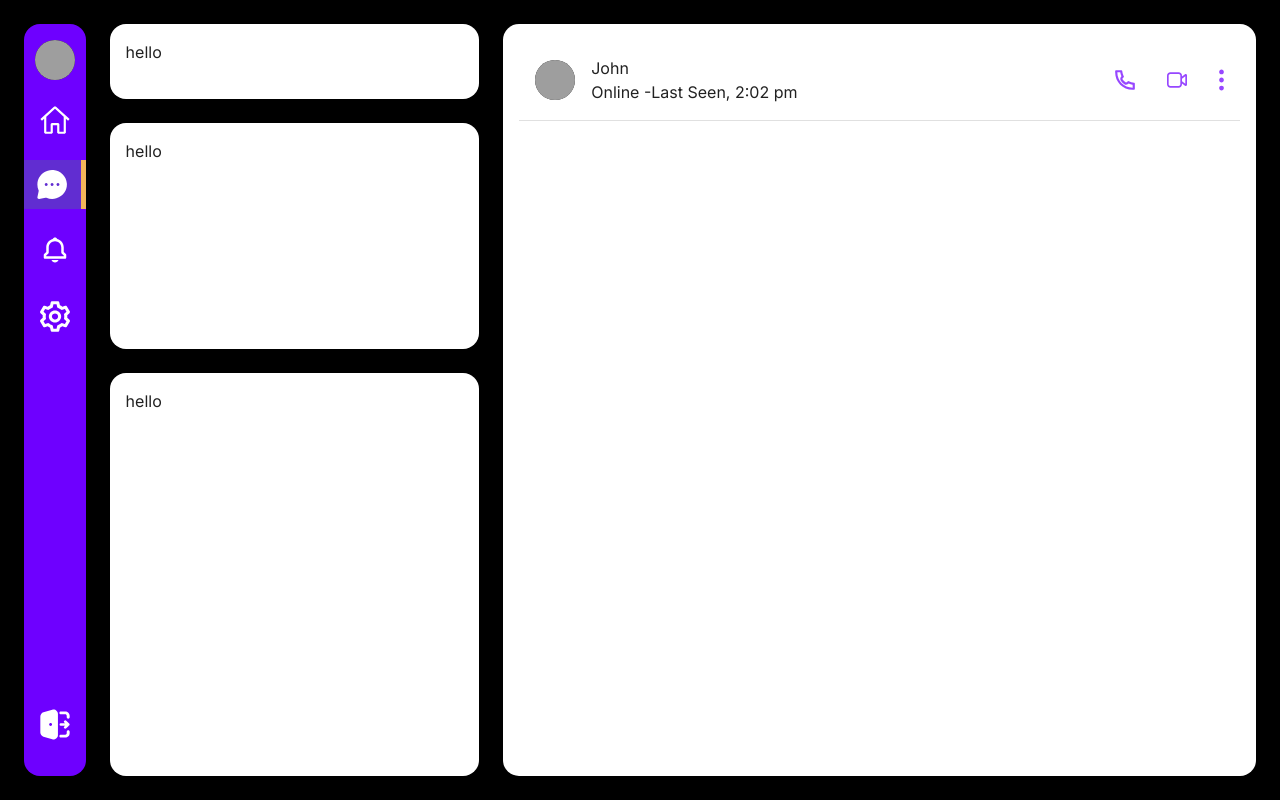
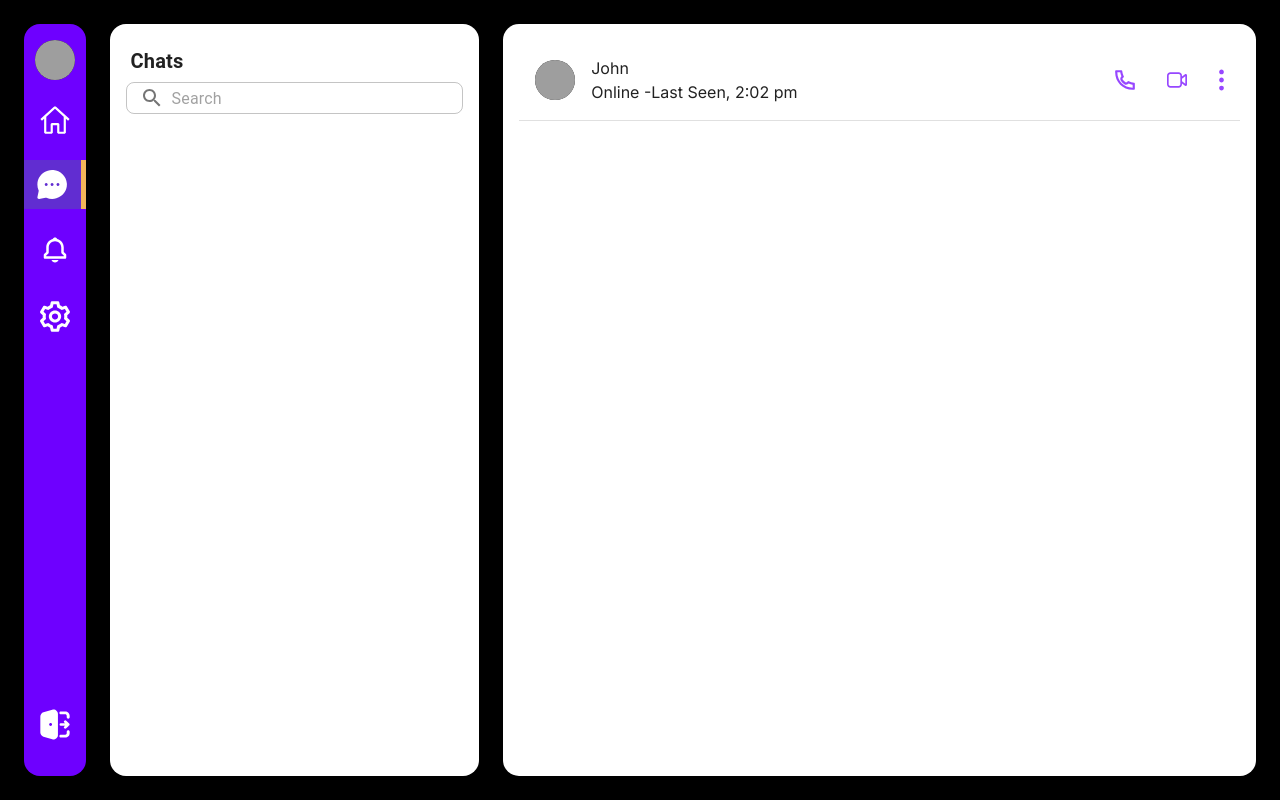
Before and after one commit to Haris-Waqar/chat-app, a Next.js app in the folder frontend/: page /dashboard in a window 1280 px wide. Built offline with nearby package versions, Linux system fonts and the light colour scheme; grey boxes are pictures that could not be loaded.

Commit message:
feat: Make ChatsList Component. Complete Chat Search Bar UI

```diff
--- a/frontend/src/app/dashboard/page.js
+++ b/frontend/src/app/dashboard/page.js
@@ -1,63 +1,12 @@
 import ChatArea from "@/components/ChatArea.js";
+import ChatsList from "@/components/ChatsList";
 import { Paper } from "@mui/material";
 
 export default function MainChatPage() {
   return (
     <>
-      {/* Search Bar */}
-      <Paper
-        elevation={3}
-        sx={{
-          gridColumn: {
-            xs: "1", // Full width in mobile view
-            sm: "2",
-          },
-          gridRow: {
-            xs: "2", // Second item in mobile view
-            sm: "1 / 2",
-          },
-          borderRadius: "16px",
-          p: 2,
-        }}
-      >
-        hello
-      </Paper>
-      {/* Groups */}
-      <Paper
-        elevation={3}
-        sx={{
-          gridColumn: {
-            xs: "1", // Full width in mobile view
-            sm: "2",
-          },
-          gridRow: {
-            xs: "3", // Third item in mobile view
-            sm: "2 / 3",
-          },
-          borderRadius: "16px",
-          p: 2,
-        }}
-      >
-        hello
-      </Paper>
-      {/* People */}
-      <Paper
-        elevation={3}
-        sx={{
-          gridColumn: {
-            xs: "1", // Full width in mobile view
-            sm: "2",
-          },
-          gridRow: {
-            xs: "4", // Fourth item in mobile view
-            sm: "3 / 4",
-          },
-          borderRadius: "16px",
-          p: 2,
-        }}
-      >
-        hello
-      </Paper>
+      {/* People (Chats List) */}
+      <ChatsList />
       {/* Chat Area */}
       <Paper
         elevation={3}
--- /dev/null
+++ b/frontend/src/components/ChatsList.js
@@ -0,0 +1,61 @@
+import { Paper } from "@mui/material";
+import Input from "@mui/material/Input";
+import InputLabel from "@mui/material/InputLabel";
+import InputAdornment from "@mui/material/InputAdornment";
+import FormControl from "@mui/material/FormControl";
+import TextField from "@mui/material/TextField";
+import SearchIcon from "@mui/icons-material/Search";
+import { Search } from "@mui/icons-material";
+import { Typography } from "@mui/material";
+
+export default function ChatsList() {
+  return (
+    <Paper
+      elevation={3}
+      sx={{
+        gridColumn: {
+          xs: "1", // Full width in mobile view
+          sm: "2",
+        },
+        gridRow: {
+          xs: "2", // Second item in mobile view
+          sm: "1 / 4", // Span the rows previously occupied by Search Bar and Groups
+        },
+        borderRadius: "16px",
+        p: 2,
+      }}
+    >
+      {/* Chats Heading */}
+      <Typography
+        variant="h6"
+        sx={{
+          p: "5px",
+          fontWeight: "bold",
+        }}
+      >
+        Chats
+      </Typography>
+
+      {/* Seacrh Bar */}
+      <TextField
+        id="input-with-icon-textfield"
+        variant="outlined"
+        fullWidth="true"
+        placeholder="Search"
+        sx={{
+          "& .MuiOutlinedInput-root": {
+            borderRadius: "8px",
+            maxHeight: "32px",
+          },
+        }}
+        InputProps={{
+          startAdornment: (
+            <InputAdornment position="start">
+              <Search />
+            </InputAdornment>
+          ),
+        }}
+      />
+    </Paper>
+  );
+}
```
